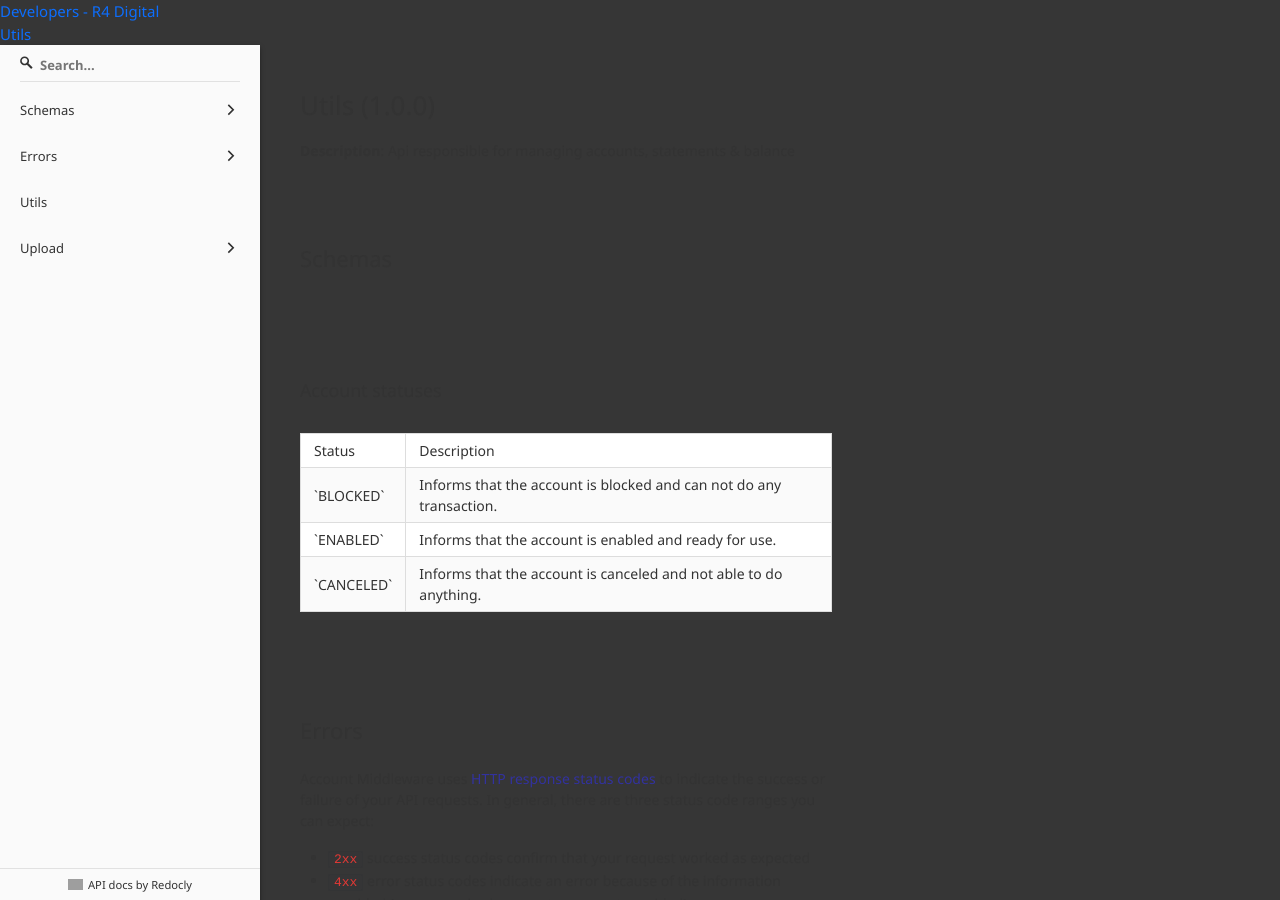
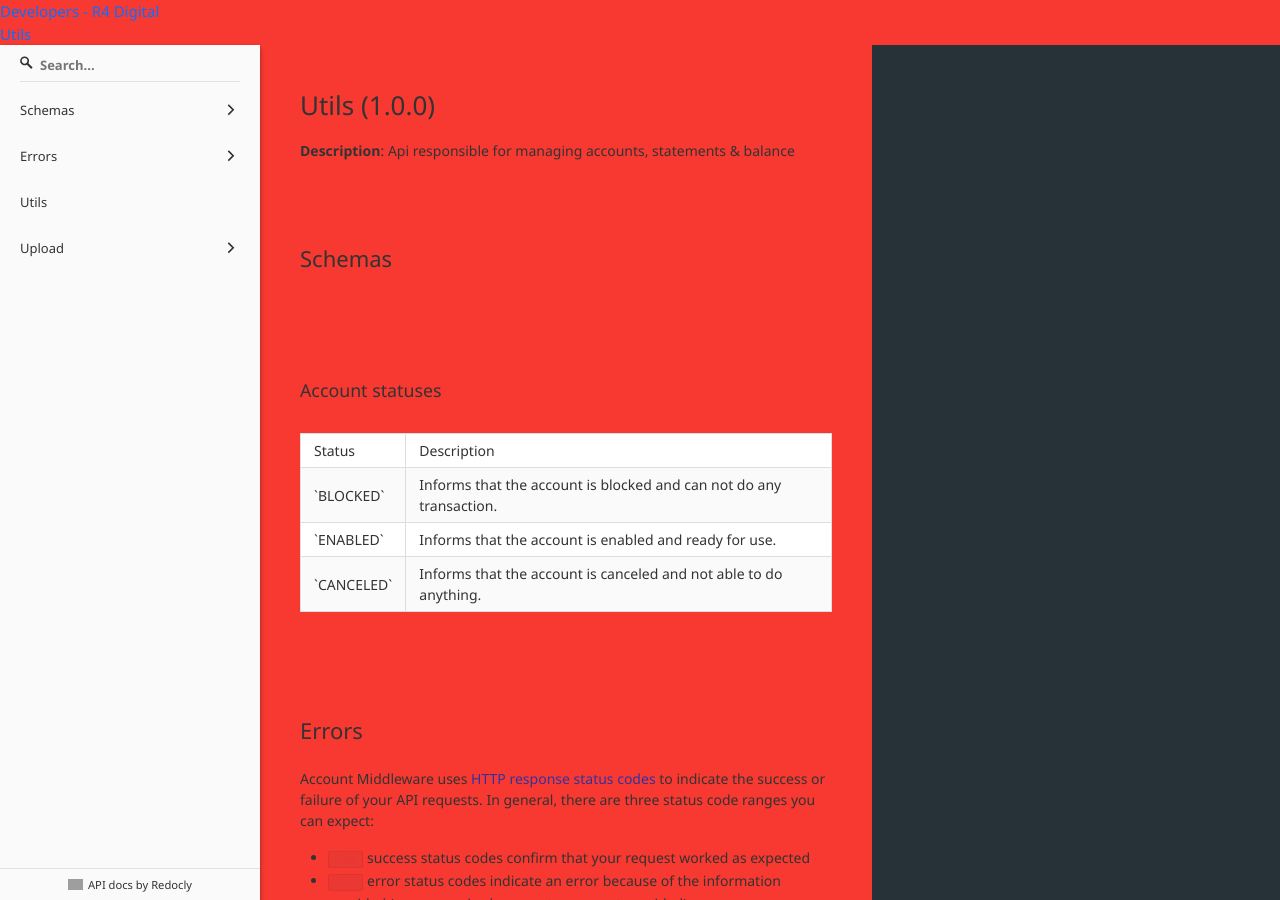
Before and after one commit to r4digital/developers, a Jekyll site: the page built from _apis/utils.html, in a window 1280 px wide and 900 px high. Built offline with Jekyll 4.4.1, drawn with Linux system fonts in a browser that asks for light colours; nearby versions of some CDN libraries; a style sheet for code colours, icons or effects is not loaded; grey boxes are pictures that could not be loaded.

Commit message:
add colors

```diff
--- a/_includes/head.html
+++ b/_includes/head.html
@@ -17,9 +17,9 @@
 
   <meta name="viewport" content="width=device-width, initial-scale=1.0">
 
-  <link rel="apple-touch-icon" sizes="180x180" href="/img/apple-touch-icon.png">
-  <link rel="icon" href="/favicon.svg">
-  <link rel="manifest" href="/site.webmanifest">
+  <link rel="icon" type="image/png" sizes="32x32" href="/favicon-32x32.png">
+  <link rel="icon" type="image/png" sizes="96x96" href="/favicon-96x96.png">
+  <link rel="icon" type="image/png" sizes="16x16" href="/favicon-16x16.png">
 
   <link rel="preconnect" href="https://fonts.gstatic.com">
 
--- a/_layouts/redoc.html
+++ b/_layouts/redoc.html
@@ -37,18 +37,8 @@ layout: default
             fontFamily: '"Segoe UI WestEuropean", "Segoe UI", -apple-system, BlinkMacSystemFont, Roboto, "Helvetica Neue", sans-serif',
           },
           code: {
-            // color: '#e53935',
-            // backgroundColor: 'rgba(38, 50, 56, 0.05)',
             fontFamily: 'Courier, monospace',
           },
-        },
-        sidebar: {
-          // backgroundColor: '#fafafa',
-          // textColor: '#0078d7',
-        },
-        rightPanel: {
-          backgroundColor: '#363636',
-          // textColor: '#ffffff',
         },
       },
     }, document.getElementById('redoc-container'));
--- a/css/main.css
+++ b/css/main.css
@@ -1,5 +1,5 @@
 :root {
-  --background: #363636;
+  --background: #F73932;
 }
 
 body {
```
Also changed, not shown: favicon-16x16.png (added), favicon-32x32.png (added), favicon-96x96.png (added), favicon.ico (added), favicon.svg (deleted), img/android-chrome-192x192.png (deleted), img/android-chrome-512x512.png (deleted), img/apple-touch-icon.png (deleted), img/favicon-16x16.png (deleted), img/favicon-32x32.png (deleted), site.webmanifest (deleted).
